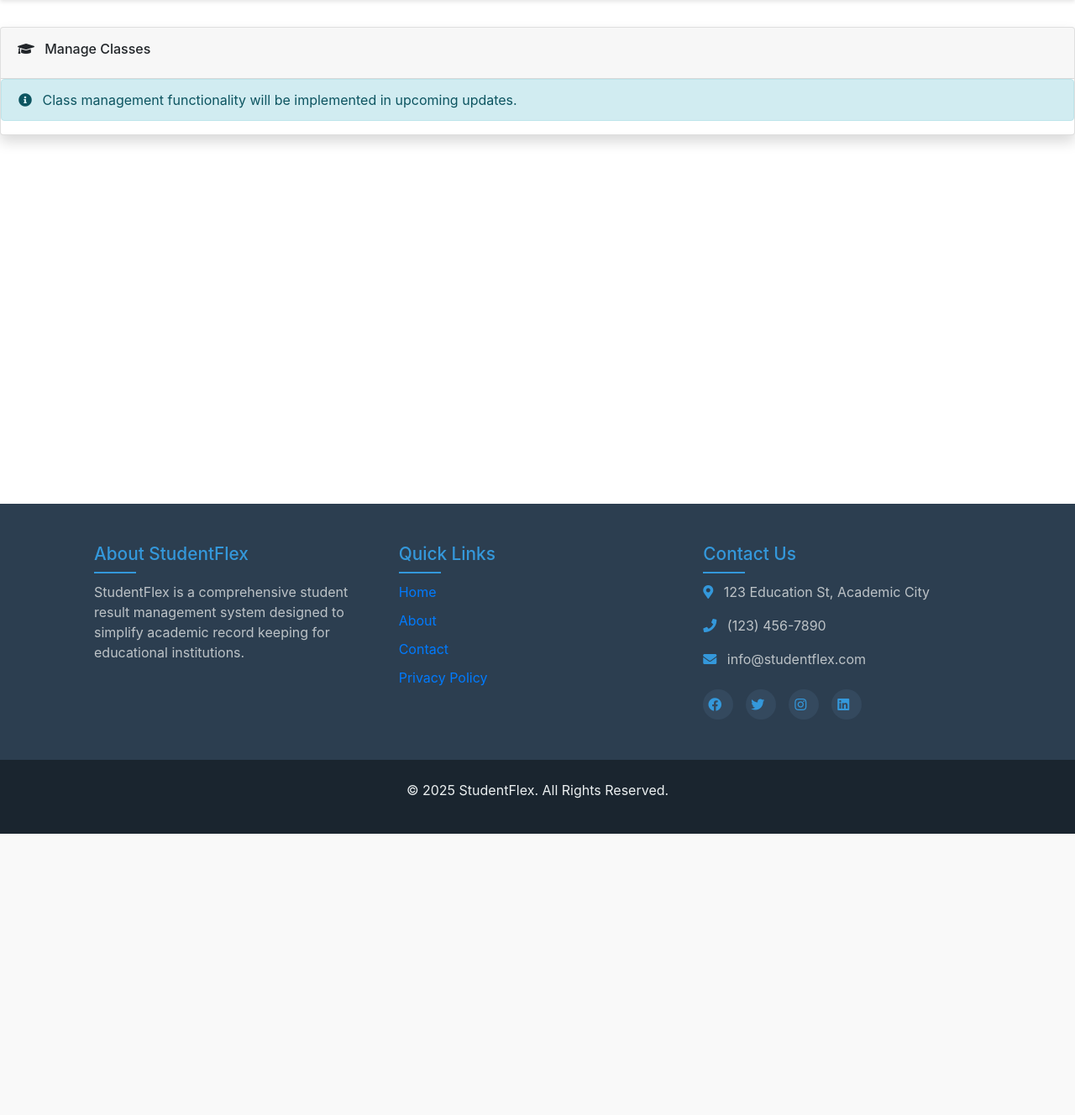
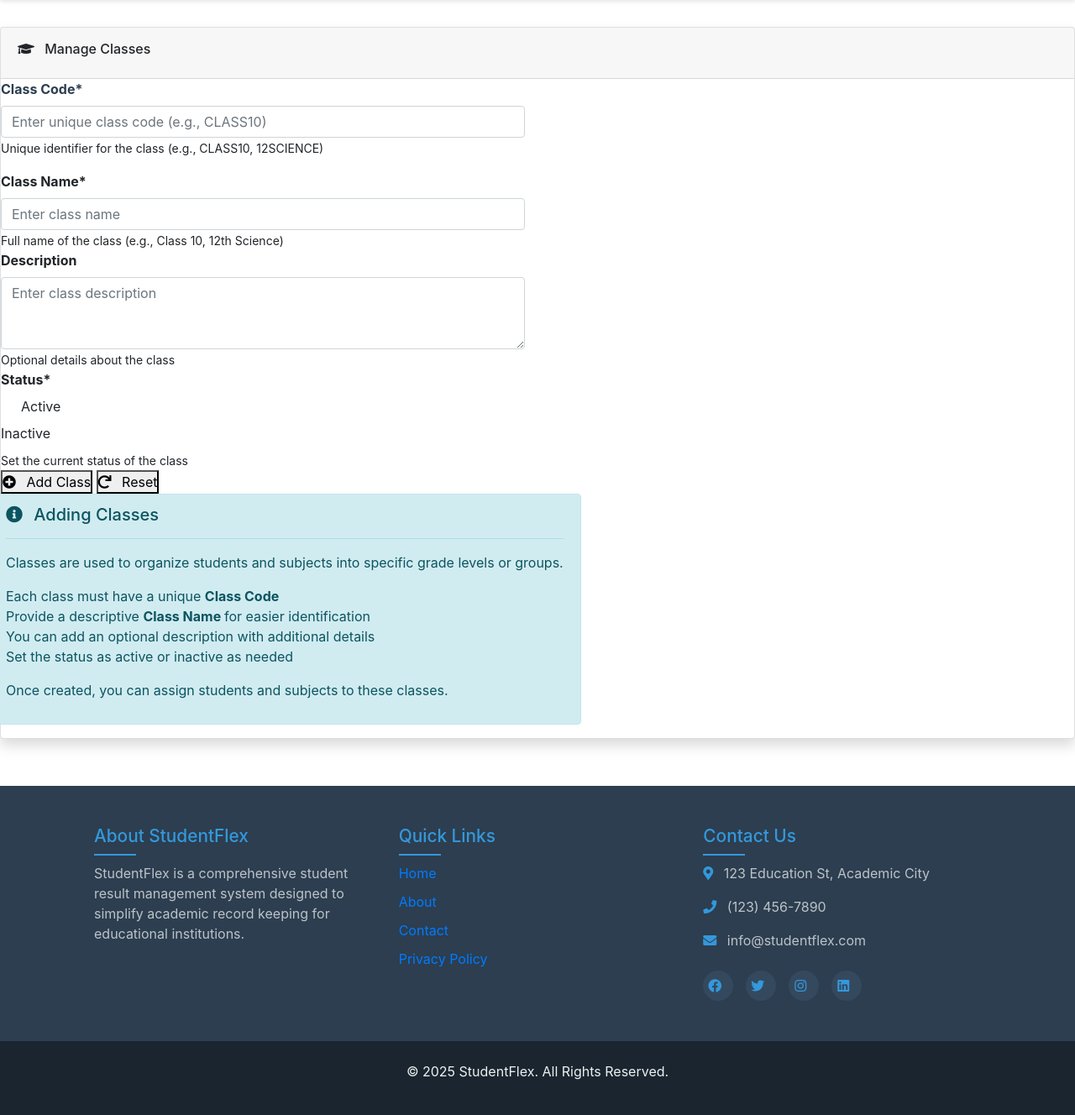
Before and after one commit to hamzatarifturing/studentflex, a PHP site: page /admin/add-classes.php in a window 1280 px wide. Shown: the part 118-1446 px from the top of the page at 84% size. Before the commit the page ends 1111 px from the top, so only its background shows below. Run offline with PHP 8.4, Linux system fonts and the light colour scheme; a user stored in the database is signed in.

Commit message:
Conversation 7A - Interaction 5 - Model Selected: B
This commit includes the form to enter the class's data and submit

```diff
--- a/admin/add-classes.php
+++ b/admin/add-classes.php
@@ -18,7 +18,7 @@ $page_title = "Manage Classes";
 <div class="row">
     <div class="col-md-12">
         <div class="card shadow mb-4">
-            <div class="card-header py-3">
+            <div class="card-header py-3 d-flex justify-content-between align-items-center">
 <h6>
 <i class="fas fa-graduation-cap mr-2"></i>
 
@@ -26,13 +26,143 @@ $page_title = "Manage Classes";
 </h6>
 </div>
 <div>
-                <!-- Content will be implemented in future interactions -->
-                <div class="alert alert-info">
+                <!-- Add Class Form -->
+                <div class="row">
+                    <div class="col-md-6">
+                        <form method="post" action="" id="add-class-form">
+                            <div class="form-group">
+<label>
+<strong>
+Class Code*
+
+</strong>
+</label>
+                                <input type="text" class="form-control" id="class_code" name="class_code"
+                                       placeholder="Enter unique class code (e.g., CLASS10)" required>
+<small>
+Unique identifier for the class (e.g., CLASS10, 12SCIENCE)
+
+</small>
+</div>
+<div>
+<label>
+<strong>
+Class Name*
+
+</strong>
+</label>
+                                <input type="text" class="form-control" id="class_name" name="class_name"
+                                       placeholder="Enter class name" required>
+<small>
+Full name of the class (e.g., Class 10, 12th Science)
+
+</small>
+</div>
+<div>
+<label>
+<strong>
+Description
+
+</strong>
+</label>
+<textarea class="form-control" id="description" name="description" rows="3" placeholder="Enter class description"></textarea>
+<small>
+Optional details about the class
+
+</small>
+</div>
+<div>
+<label>
+<strong>
+Status*
+
+</strong>
+</label>
+                                <div class="custom-control custom-radio">
+                                    <input type="radio" id="status_active" name="is_active"
+                                           class="custom-control-input" value="yes" checked>
+<label>
+Active
+
+</label>
+</div>
+<div>
+                                    <input type="radio" id="status_inactive" name="is_active"
+                                           class="custom-control-input" value="no">
+<label>
+Inactive
+
+</label>
+</div>
+<small>
+Set the current status of the class
+
+</small>
+                            </div>
+<div>
+<button>
+<i class="fas fa-plus-circle mr-2"></i>
+
+Add Class
+
+</button>
+<button>
+<i class="fas fa-redo mr-2"></i>
+
+Reset
+
+</button>
+</div>
+                        </form>
+                    </div>
+<div>
+                        <div class="alert alert-info">
+<h5>
 <i class="fas fa-info-circle mr-2"></i>
 
-Class management functionality will be implemented in upcoming updates.
+Adding Classes
 
+</h5>
+                            <hr>
+<p>
+Classes are used to organize students and subjects into specific grade levels or groups.
+
+</p>
+<ul>
+<li>
+Each class must have a unique
+
+<strong>
+Class Code
+
+</strong>
+</li>
+<li>
+Provide a descriptive
+
+<strong>
+Class Name
+
+</strong>
+for easier identification
+
+</li>
+<li>
+You can add an optional description with additional details
+
+</li>
+<li>
+Set the status as active or inactive as needed
+
+</li>
+</ul>
+<p>
+Once created, you can assign students and subjects to these classes.
+
+</p>
 </div>
+                    </div>
+                </div>
             </div>
         </div>
     </div>
```
